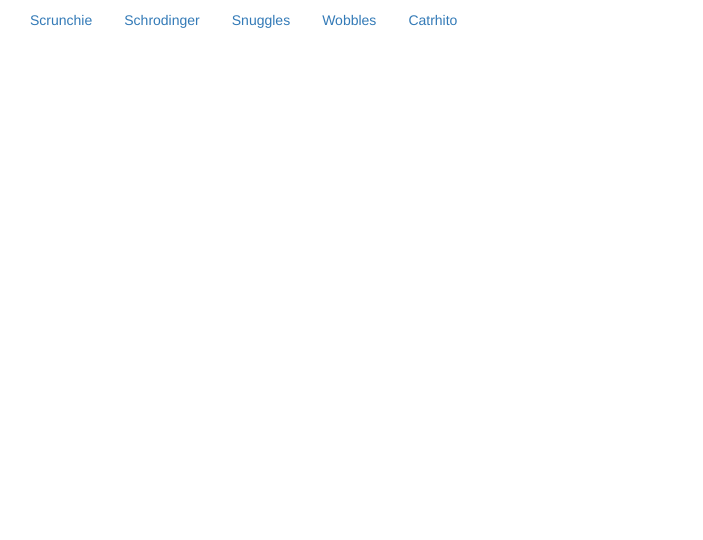
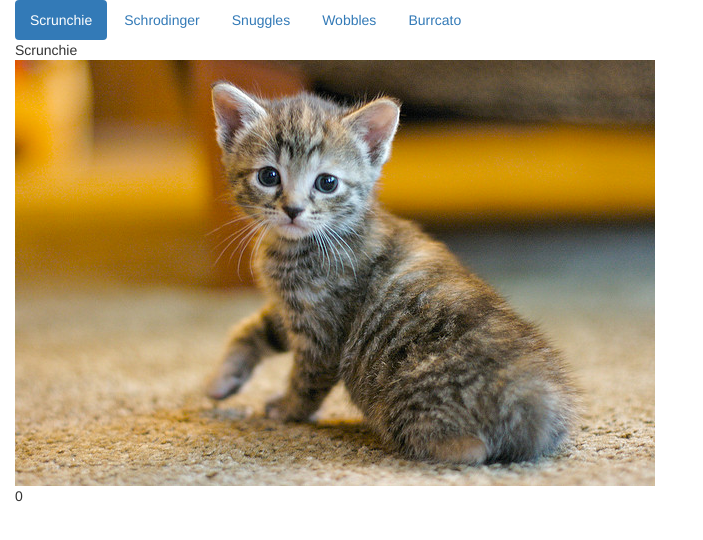
Before and after one commit to RandomAnomaly/javascript-design-patterns, a plain HTML site: page Cat Clicker/index.html in a window 1280 px wide. Shown: the whole page, without its empty margins (0-703 px from the left). Drawn offline with nearby package versions, Linux system fonts and the light colour scheme.

Commit message:
Display logic complete

```diff
--- a/Cat Clicker/index.html
+++ b/Cat Clicker/index.html
@@ -7,15 +7,7 @@
 </head>
 
 <body>
-    <!--<div>
-        <div id="cat1name">
-        </div>
-        <img id="imgCat1" src="bin/cat.jpg">
-        <div id="counter1">
-            0
-        </div>
-    </div>-->
-    <div class="container-fluid">
+    <!--<div class="container-fluid">
         <div id="nav">
             <ul id="navBar" class="nav nav-pills">
             </ul>
@@ -23,6 +15,24 @@
         <div id="display">
 
         </div>
+    </div>-->
+
+    <div class="container-fluid">
+        <div id="navigation">
+            <ul id="navbar" class="nav nav-pills">
+            </ul>
+        </div>
+
+        <div id="catRenderArea">
+            <div id="catName">
+            </div>
+
+            <div id="catPhoto">
+            </div>
+
+            <div id="catTicker">
+            </div>
+        </div>
     </div>
     <script type="text/javascript" src="scripts/cat_list.js"></script>
     <script type="text/javascript" src="scripts/catclicker.js"></script>
--- a/Cat Clicker/scripts/cat_list.js
+++ b/Cat Clicker/scripts/cat_list.js
@@ -20,7 +20,7 @@ var cats = [
         "counter": 0
     },
     {
-        "name": "Catrhito",
+        "name": "Burrcato",
         "imageSrc": "bin/cat5.jpg",
         "counter": 0
     }
--- a/Cat Clicker/scripts/catclicker.js
+++ b/Cat Clicker/scripts/catclicker.js
@@ -1,83 +1,183 @@
-var catclicker = (function () {
+var catClicker = (function () {
 
-    // todo optim
-    var pageFactory = (function () {
-        for (var i = 0; i < cats.length; i += 1) {
-            // build the navbar
-            var listItem = document.createElement("li");
-            listItem.id = "catButton" + i;
-            listItem.role = "presentation";
-            listItem.className = "NavButton";
+    var model = {
+        data: [
+            {
+                "name": "Scrunchie",
+                "imageSrc": "bin/cat.jpg",
+                "counter": 0
+            },
+            {
+                "name": "Schrodinger",
+                "imageSrc": "bin/cat2.jpg",
+                "counter": 0
+            },
+            {
+                "name": "Snuggles",
+                "imageSrc": "bin/cat3.jpg",
+                "counter": 0
+            },
+            {
+                "name": "Wobbles",
+                "imageSrc": "bin/cat4.jpg",
+                "counter": 0
+            },
+            {
+                "name": "Burrcato",
+                "imageSrc": "bin/cat5.jpg",
+                "counter": 0
+            }
+        ],
+        selectedCat: 0
+    };
 
-            listItem.addEventListener('click', (function (numCopy) {
-                return function () {
-                    activateTab(numCopy);
-                };
-            })(i));
+    var navView = {
+        init: function () {
+            var names = octopus.getCatNames();
+            for (var i = 0; i < names.length; i += 1) {
+                var button = this.createButton(names[i]);
 
+                document.getElementById("navbar").appendChild(this.createButton(names[i], i));
+            }
+        },
+        deselectButton: function (id) {
+            document.getElementById("btn" + id).className = "";
+        },
+        selectButton: function (id) {
+            document.getElementById("btn" + id).className = "active";
+        },
+        // creates a li for use as a nav button
+        createButton: function (name, id) {
+            var li = document.createElement("li");
+            li.role = "presentation";
+            li.id = "btn" + id;
             var innerLink = document.createElement("a");
             innerLink.href = "#";
-            innerLink.innerText = cats[i].name;
-            listItem.appendChild(innerLink);
-            document.getElementById("navBar").appendChild(listItem);
+            innerLink.innerText = name;
+            li.appendChild(innerLink);
+            li.addEventListener('click', function(){
+                octopus.selectCat(id);
+            })
+            return li;
+        }
+    };
 
-            var displayArea = document.getElementById("display");
-            var innerDiv = document.createElement("div");
-            innerDiv.id = "catDisplay" + i;
-            innerDiv.className = "CatDisplay"
-            innerDiv.hidden = true;
+    var catAreaView = {
+        render: function (name, imageSrc, counterValue) {
+            document.getElementById("catName").innerText = name;
+            document.getElementById("catPhoto").removeChild(document.getElementById("catPhoto").firstChild);
+            document.getElementById("catPhoto").appendChild(this.createPhoto(imageSrc));
+            document.getElementById("catTicker").innerText = counterValue;
+        },
+        createPhoto: function (imageSrc) {
+            var photo = document.createElement("img");
+            photo.src = imageSrc;
+            return photo;
+        }
+    }
 
-            var catName = document.createElement("div");
-            catName.innerText = cats[i].name;
-            innerDiv.appendChild(catName);
+    var octopus = {
+        init: function () {
+            navView.init();
 
-            var catPhoto = document.createElement("img");
-            catPhoto.src = cats[i].imageSrc;
+            this.selectCat(0);
+        },
+        getCatNames: function () {
+            var names = [];
+            for (var i = 0; i < model.data.length; i += 1) {
+                names.push(model.data[i].name);
+            }
+            return names;
+        },
+        selectCat: function (id) {
+            navView.deselectButton(model.selectedCat);
+            model.selectedCat = id;
+            navView.selectButton(model.selectedCat);
+            var cat = model.data[id];
+            catAreaView.render(cat.name, cat.imageSrc, cat.counter);
+        }
+    };
 
-            catPhoto.addEventListener('click', (function(numCopy){
-                return function(){
-                    incrementCounter(numCopy);
-                };
-            })(i));
+    octopus.init();
+} ());
+// var catclicker = (function () {
 
-            innerDiv.appendChild(catPhoto);
+//     // todo optim
+//     var pageFactory = (function () {
+//         for (var i = 0; i < cats.length; i += 1) {
+//             // build the navbar
+//             var listItem = document.createElement("li");
+//             listItem.id = "catButton" + i;
+//             listItem.role = "presentation";
+//             listItem.className = "NavButton";
 
-            var catCounter = document.createElement("div");
-            catCounter.innerText = cats[i].counter;
-            catCounter.id = "catCounter" + i;
-            innerDiv.appendChild(catCounter);
+//             listItem.addEventListener('click', (function (numCopy) {
+//                 return function () {
+//                     activateTab(numCopy);
+//                 };
+//             })(i));
 
-            displayArea.appendChild(innerDiv);
-        }
+//             var innerLink = document.createElement("a");
+//             innerLink.href = "#";
+//             innerLink.innerText = cats[i].name;
+//             listItem.appendChild(innerLink);
+//             document.getElementById("navBar").appendChild(listItem);
+
+//             var displayArea = document.getElementById("display");
+//             var innerDiv = document.createElement("div");
+//             innerDiv.id = "catDisplay" + i;
+//             innerDiv.className = "CatDisplay"
+//             innerDiv.hidden = true;
+
+//             var catName = document.createElement("div");
+//             catName.innerText = cats[i].name;
+//             innerDiv.appendChild(catName);
+
+//             var catPhoto = document.createElement("img");
+//             catPhoto.src = cats[i].imageSrc;
+
+//             catPhoto.addEventListener('click', (function (numCopy) {
+//                 return function () {
+//                     incrementCounter(numCopy);
+//                 };
+//             })(i));
+
+//             innerDiv.appendChild(catPhoto);
+
+//             var catCounter = document.createElement("div");
+//             catCounter.innerText = cats[i].counter;
+//             catCounter.id = "catCounter" + i;
+//             innerDiv.appendChild(catCounter);
+
+//             displayArea.appendChild(innerDiv);
+//         }
+
+//     } ());
 
 
-        //activate a tab
-    } ());
+//     var incrementCounter = function (toIncrement) {
+//         cats[toIncrement].counter += 1;
+//         document.getElementById("catCounter" + toIncrement).innerText = cats[toIncrement].counter;
+//     }
 
+//     var activateTab = function (toActivate) {
+//         // deactivate all tabs
+//         var navs = document.getElementsByClassName("NavButton");
+//         for (var i = 0; i < navs.length; i += 1) {
+//             navs[i].className = "NavButton";
+//         }
 
-    var incrementCounter = function(toIncrement){
-        cats[toIncrement].counter += 1;
-        document.getElementById("catCounter" +  toIncrement).innerText = cats[toIncrement].counter;
-    }
+//         // hide all displays
+//         var displays = document.getElementsByClassName("CatDisplay");
+//         for (var i = 0; i < displays.length; i += 1) {
+//             displays[i].hidden = true;
+//         }
 
-    var activateTab = function (toActivate) {
-        // deactivate all tabs
-        var navs = document.getElementsByClassName("NavButton");
-        for (var i = 0; i < navs.length; i += 1) {
-            navs[i].className = "NavButton";
-        }
+//         // activate the new one
+//         document.getElementById("catButton" + toActivate).className = "active NavButton";
 
-        // hide all displays
-        var displays = document.getElementsByClassName("CatDisplay");
-        for (var i = 0; i < displays.length; i += 1) {
-            displays[i].hidden = true;
-        }
+//         // show the relevant display
+//         document.getElementById("catDisplay" + toActivate).hidden = false;
+//     }
 
-        // activate the new one
-        document.getElementById("catButton" + toActivate).className = "active NavButton";
-
-        // show the relevant display
-        document.getElementById("catDisplay" + toActivate).hidden = false;
-    }
-
-} ());
+// } ());
```
Also changed, not shown: Cat Clicker/scripts/controller/octopus.js (added), Cat Clicker/scripts/model/cats.js (added), Cat Clicker/scripts/view/catArea.js (added), Cat Clicker/scripts/view/nav.js (added).
